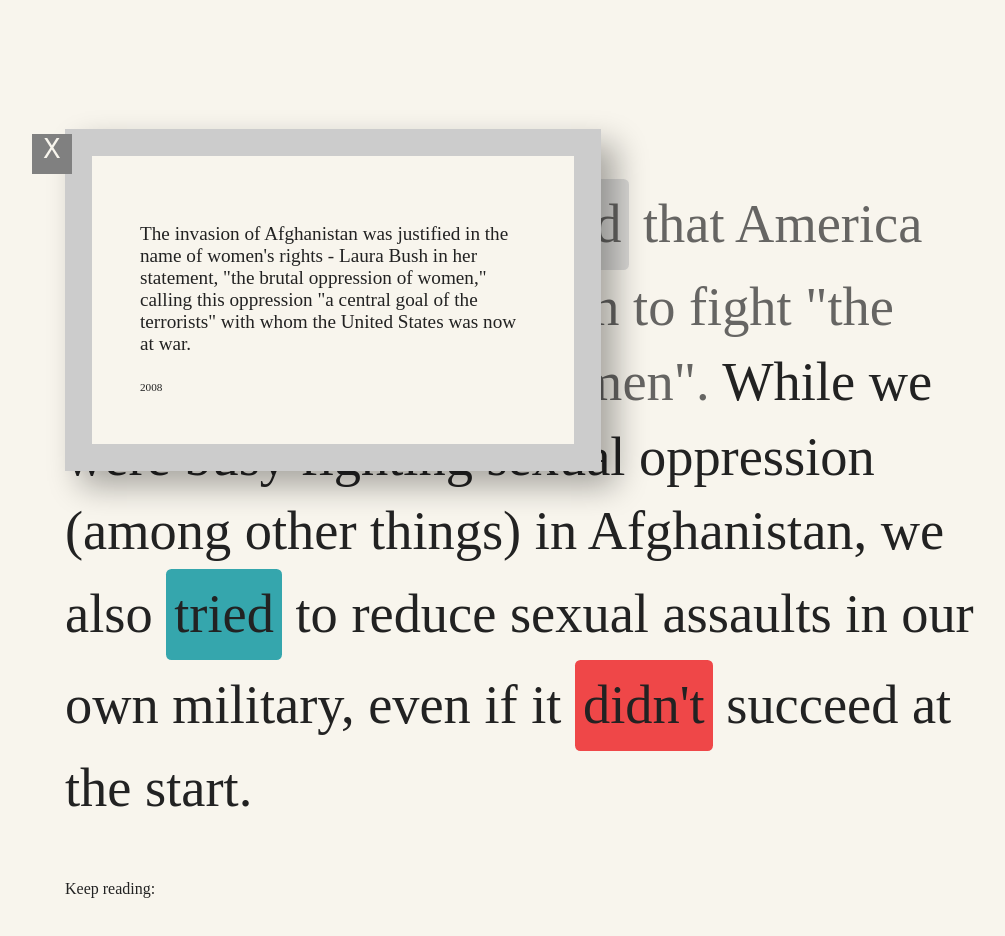
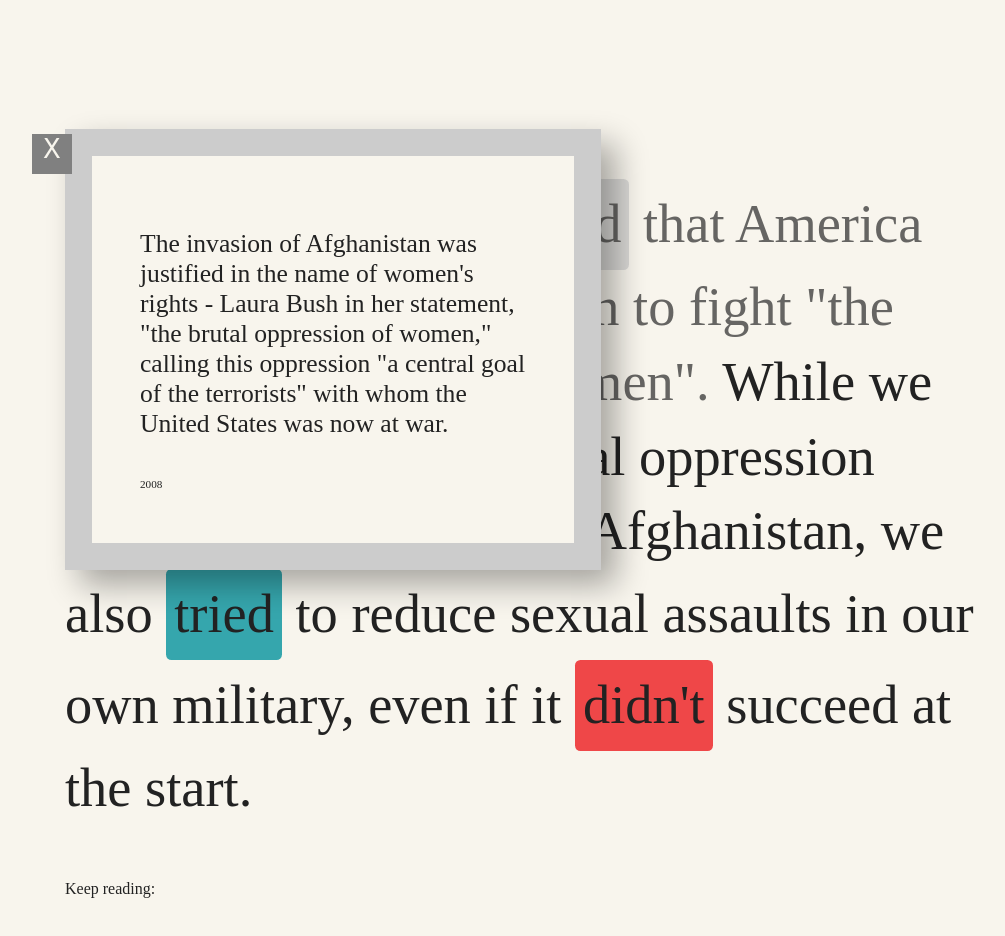
Before and after one commit to kaizer1v/costs_of_war_brown_uni, a plain HTML site: page index.html in a window 1280 px wide. Both pictures are taken after a click on the element 432 px from the left and 299 px from the top of the page. Shown: the whole page, without its empty margins (99-1104 px from the left). Drawn offline with Linux system fonts and the light colour scheme; a web font is replaced by a local one.

Commit message:
variable font-size for dialog stories using calc

```diff
--- a/style.css
+++ b/style.css
@@ -78,7 +78,6 @@ section {
   max-width: 450px;
   width: 100%;
   background: var(--white);
-  /* box-shadow: 0px 0px 5px rgba(0, 0, 0, 0.125); */
   box-shadow: 15px 15px 30px #00000054;
   padding: 1rem;
   font-size: 1.2rem;
@@ -110,7 +109,7 @@ section {
 .zoomin {
   transform: scale(1);
   z-index: 999;
-  font-size: 1.2rem !important;
+  font-size: calc(1vw + 0.6vh + 1vmin);
 }
 .zoomout {
   transform: scale(.1);
```
